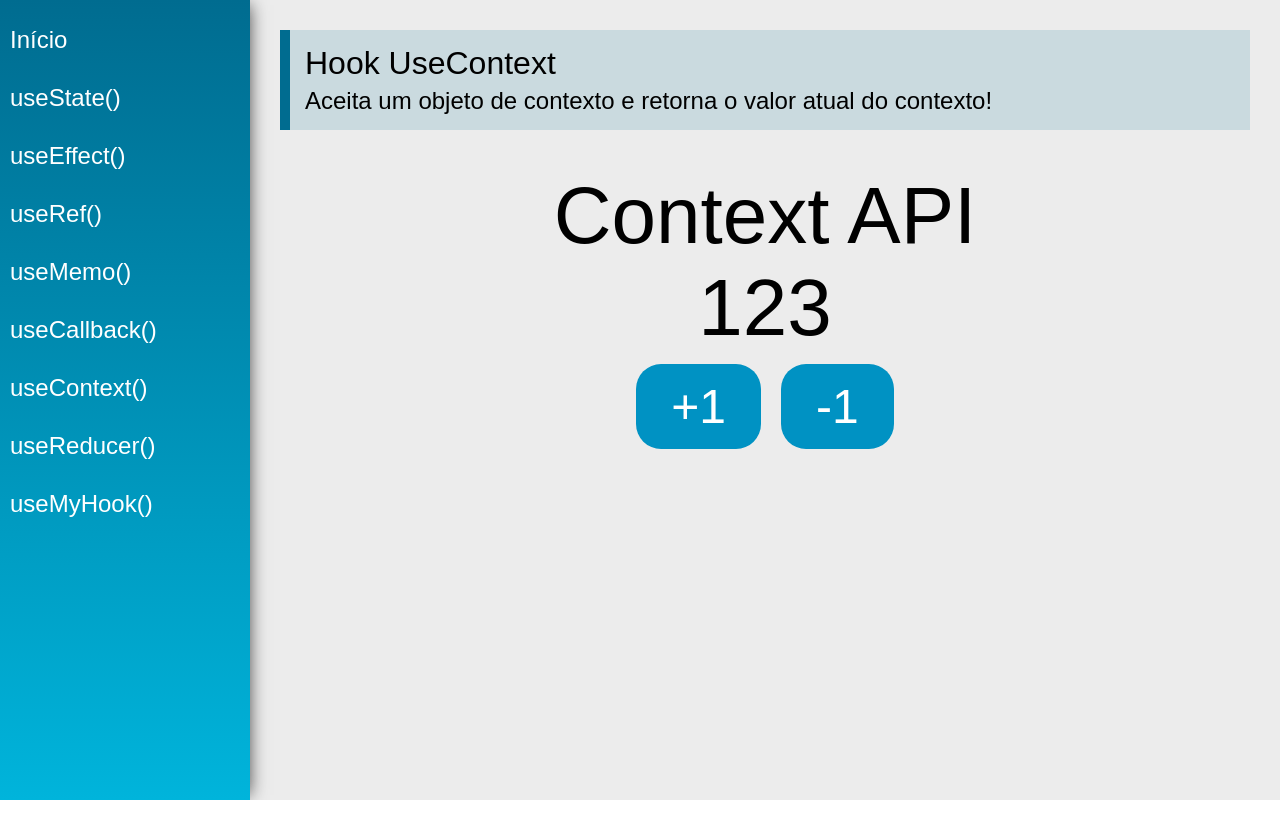
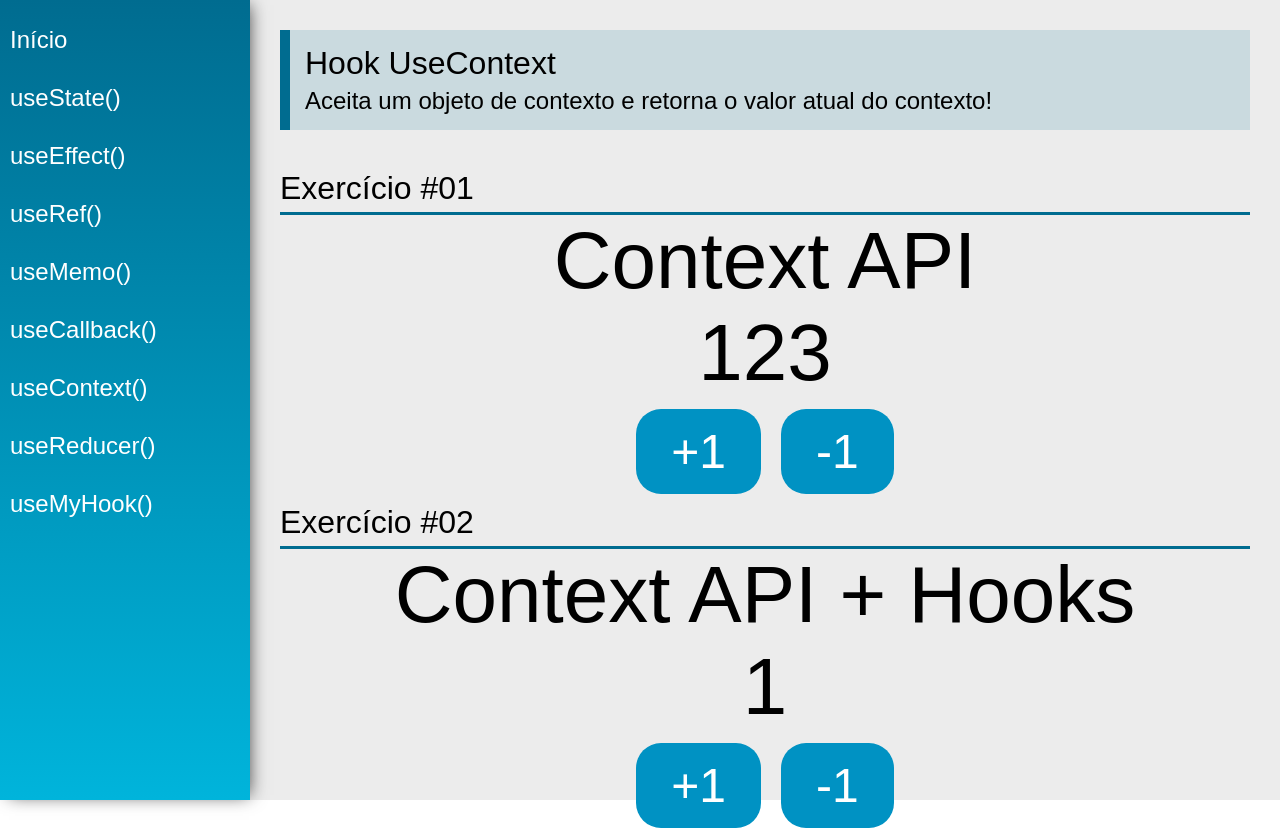
Before and after one commit to anaBeatrizWalker/exerciciosReactHooks, a React (Create React App) app: page /useContext in a window 1280 px wide. Before the commit the page ends 800 px from the top, so only its background shows below. Built offline with nearby package versions, Linux system fonts and the light colour scheme.

Commit message:
Adc Exercício 02 de useContext

```diff
--- /dev/null
+++ b/src/data/Store.jsx
@@ -0,0 +1,35 @@
+//Componente com um estado interno que controla o estado da aplicação
+import React, { useState } from 'react'
+
+const initialState = {
+    number: 1,
+    text: 'Context API + Hooks',
+}
+
+export const AppContext = React.createContext(initialState)
+
+const Store = props => {
+
+    const [state, setState] = useState(initialState)
+
+    function updateState(key, value) {
+        setState({
+            ...state,//pega todo o objeto do estado inicial
+            [key]:value//atualiza o estado
+        })
+    }
+
+    return (
+        <AppContext.Provider value={{
+            //Contexto
+            number: state.number,
+            text: state.text,
+            setNumber: n => updateState('number', n),//Função de mudança individual
+            setText: t => updateState('text', t)
+        }}>
+            {props.children}
+        </AppContext.Provider>
+
+    )
+}
+export default Store
--- a/src/views/App.jsx
+++ b/src/views/App.jsx
@@ -6,12 +6,14 @@
 import Content from '../components/layout/Content'
 
 import DataContext, {data} from '../data/DataContext'
+import Store from '../data/Store'
 
 const App = props => {
 
     const [state, setState] = useState(data)
 
     return (
+        <Store>
             <DataContext.Provider value={{state, setState}}>
                 <div className="App">
                     <Router>
@@ -20,6 +22,7 @@
                     </Router>
                 </div>
             </DataContext.Provider>
+        </Store>
     )
 }
 
--- a/src/views/examples/UseContext.jsx
+++ b/src/views/examples/UseContext.jsx
@@ -1,17 +1,30 @@
-import React, {useContext} from 'react'
+import React, {useContext, useEffect} from 'react'
 import PageTitle from '../../components/layout/PageTitle'
 import DataContext, {data} from '../../data/DataContext'
+import SectionTitle from '../../components/layout/SectionTitle'
+import Store, { AppContext } from '../../data/Store'
 
 const UseContext = (props) => {
-
+    //Ex 01
     const context = useContext(DataContext)
 
-    function  setNumber(delta) {
+    function  changeNumber(delta) {
         context.setState({
             ...context.state, //recupera todos os atributos
             number: context.state.number + delta //sobscreve o atributo a ser mudado
         })
     }
+
+    //Ex 02
+    const {number, text, setNumber, setText} = useContext(AppContext)
+
+    useEffect(function(){
+        if(number === 10){
+            setText('Você alcançou o número 10 positivo!')
+        }else if(number === -10){
+            setText('Você alcançou o número 10 negativo!')
+        }
+    }, [number])
 
     return (
         <div className="UseContext">
@@ -19,18 +32,33 @@
                 title="Hook UseContext"
                 subtitle="Aceita um objeto de contexto e retorna o valor atual do contexto!"
             />
-            <div className="center">
-                {/*Acessando somente o conteúdo de texto do Contexto*/}
-                <span className="text">{context.state.text}</span>
 
-                {/*Acessando somente o number do Contexto*/}
-                <span className="text">{context.state.number}</span>
+            {/*Acessando valores/conteúdo do Contexto*/}
+            <SectionTitle title="Exercício #01"/>
+                <div className="center">
 
-                <div>
-                    <button className="btn" onClick={() => setNumber(+1)}>+1</button>
-                    <button className="btn" onClick={() => setNumber(-1)}>-1</button>
+                    <span className="text">{context.state.text}</span>
+
+                    <span className="text">{context.state.number}</span>
+
+                    <div>
+                        <button className="btn" onClick={() => changeNumber(+1)}>+1</button>
+                        <button className="btn" onClick={() => changeNumber(-1)}>-1</button>
+                    </div>
                 </div>
-            </div>
+
+            {/*Atualizando valores/conteúdo do Contexto*/}
+            <SectionTitle title="Exercício #02"/>
+                <div className="center">
+
+                    <span className="text">{text}</span>
+                    <span className="text">{number}</span>
+
+                    <div>
+                        <button className="btn" onClick={() => setNumber(number + 1)}>+1</button>
+                        <button className="btn" onClick={() => setNumber(number - 1)}>-1</button>
+                    </div>
+                </div>
         </div>
     )
 }
```
Lines whose indentation alone changed are shown as unchanged.
